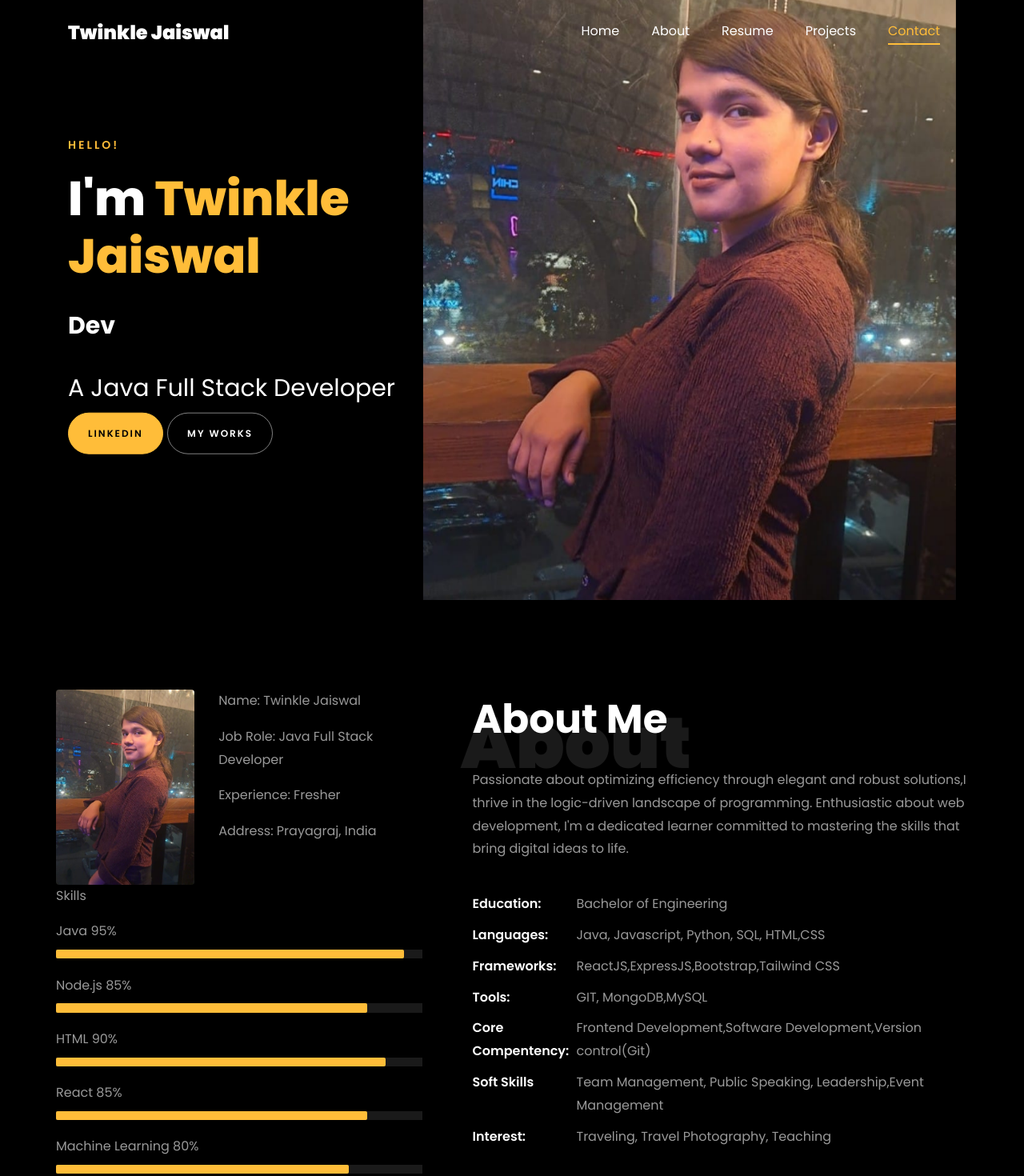
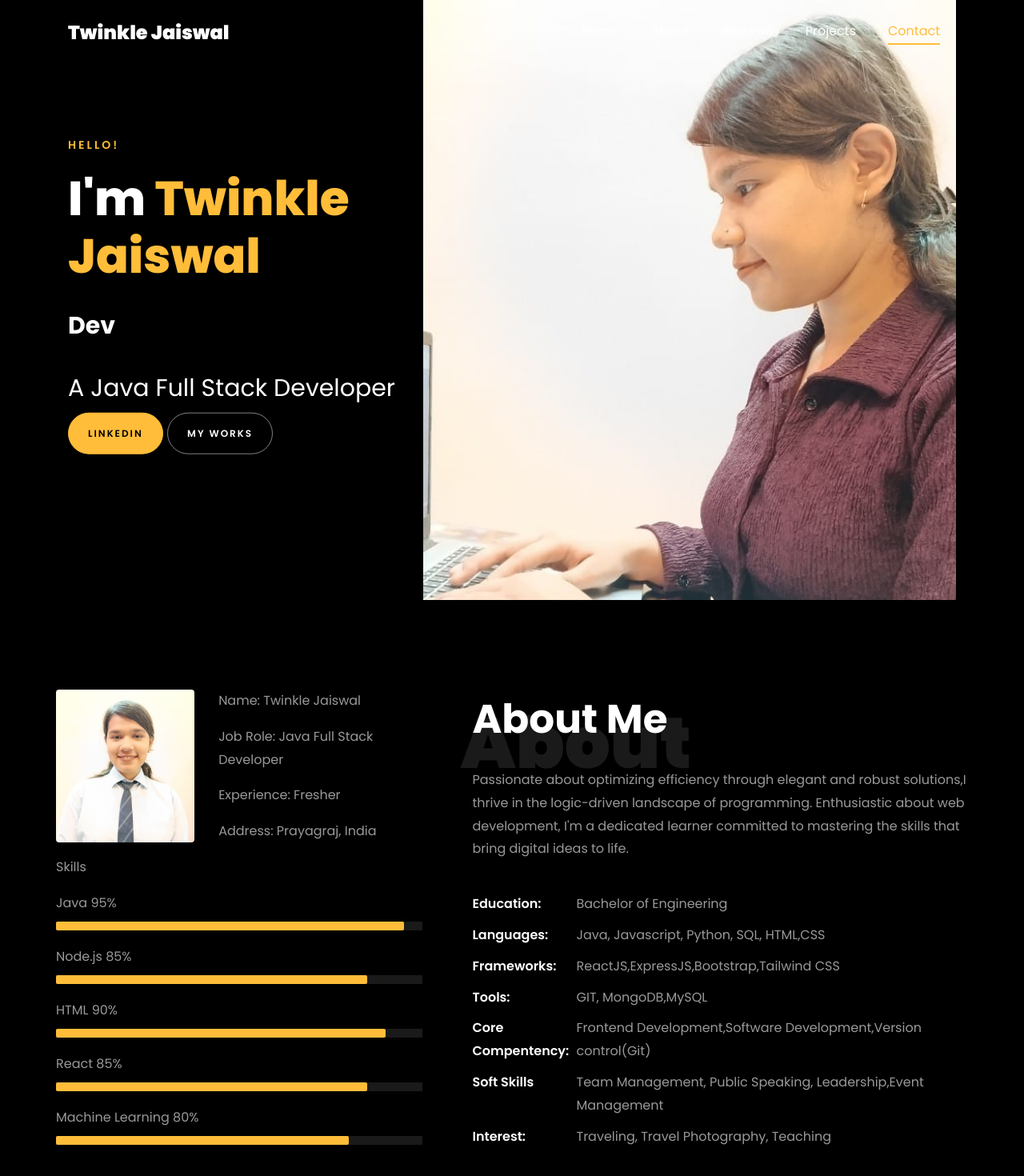
Before and after one commit to Twinklejaiswal2345/portfolio, a plain HTML site: page index.html in a window 1280 px wide. Shown: the top 1470 px of the page at 80% size. Drawn offline with Linux system fonts and the light colour scheme; files whose address does not match are found by name.

Commit message:
Your commit message

```diff
--- a/index.html
+++ b/index.html
@@ -141,7 +141,7 @@
 	      	<div class="overlay"></div>
 	         <div class="container">
 	          <div class="row d-md-flex no-gutters slider-text align-items-end justify-content-end" data-scrollax-parent="true">
-	          	<div class="one-third js-fullheight order-md-last img" style="background-image:url(img2.jpg);">
+	          	<div class="one-third js-fullheight order-md-last img" style="background-image:url(photo2.jpeg);">
 	          	 <div class="overlay"></div>
 	          	</div>
 		          <div class="one-forth d-flex  align-items-center ftco-animate" data-scrollax=" properties: { translateY: '70%' }">
@@ -214,7 +214,7 @@
 									<div class="col-sm-6 col-md-5">
 									  <div class="about-img">
 
-										<img src="img2.jpg" class="img-fluid rounded b-shadow-a" alt="">
+										<img src="photo3.jpeg" class="img-fluid rounded b-shadow-a" alt="">
 									  </div>
 									</div>
 									<!-- Details next to profile image -->
```
Also changed, not shown: photo2.jpeg (added), photo3.jpeg (added).
